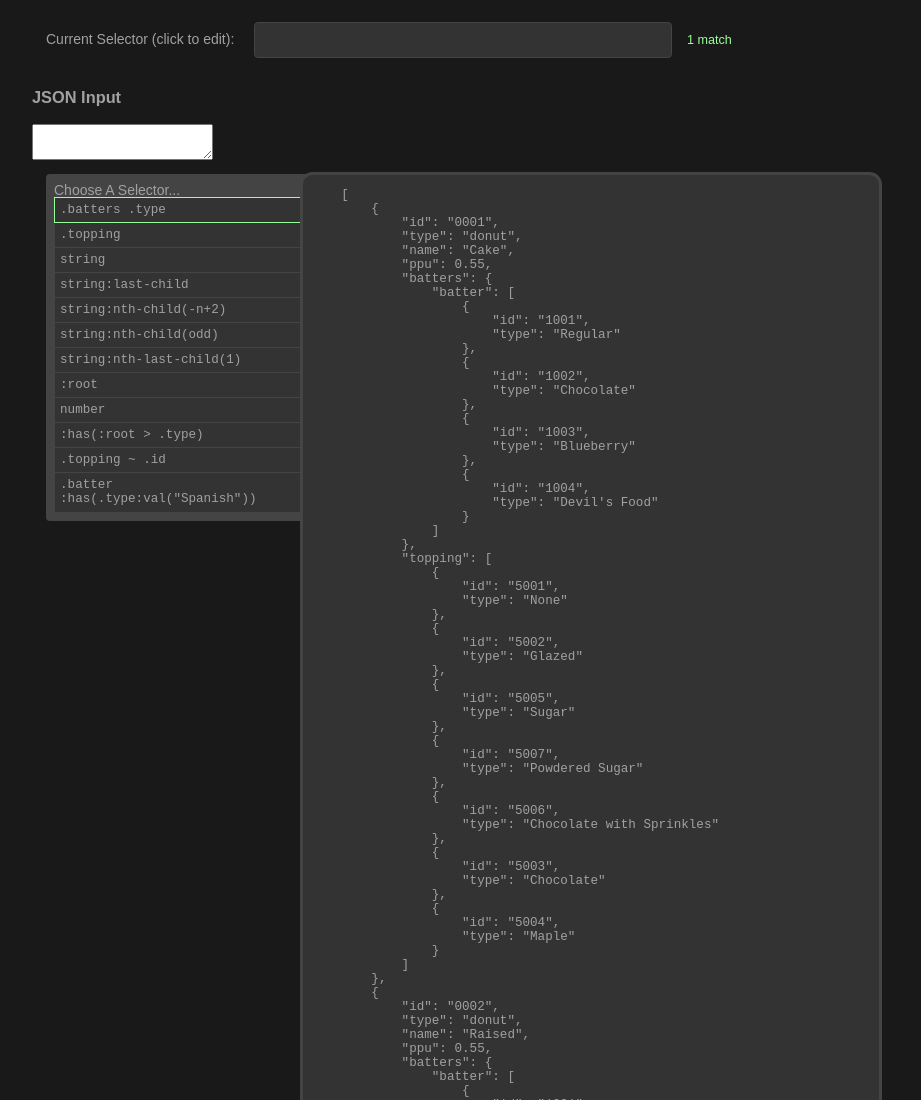
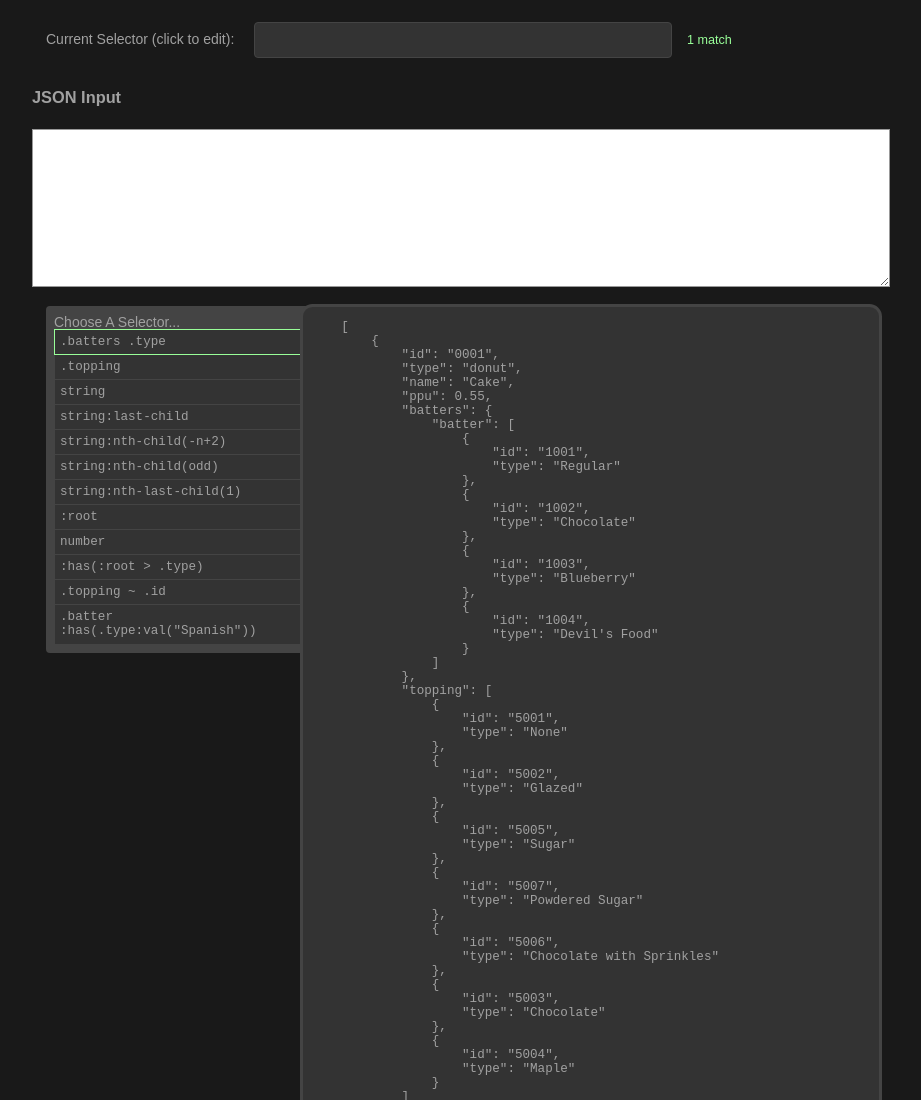
Before and after one commit to AndrewGnagy/naturalLanguageJSONFilter, a plain HTML site: page src/index.html in a window 1280 px wide. Shown: the top 1100 px of the page, without its empty margins (183-1104 px from the left). Drawn offline with Linux system fonts and the light colour scheme.

Commit message:
Style textarea box

```diff
--- a/src/style.css
+++ b/src/style.css
@@ -206,3 +206,11 @@ p.item {
     margin-top: 2em;
     margin-left: 1em;
 }
+
+textarea {
+  border:1px solid #999999;
+  width:100%;
+  height:150px;
+  margin:5px 0;
+  padding:3px;
+}
```
